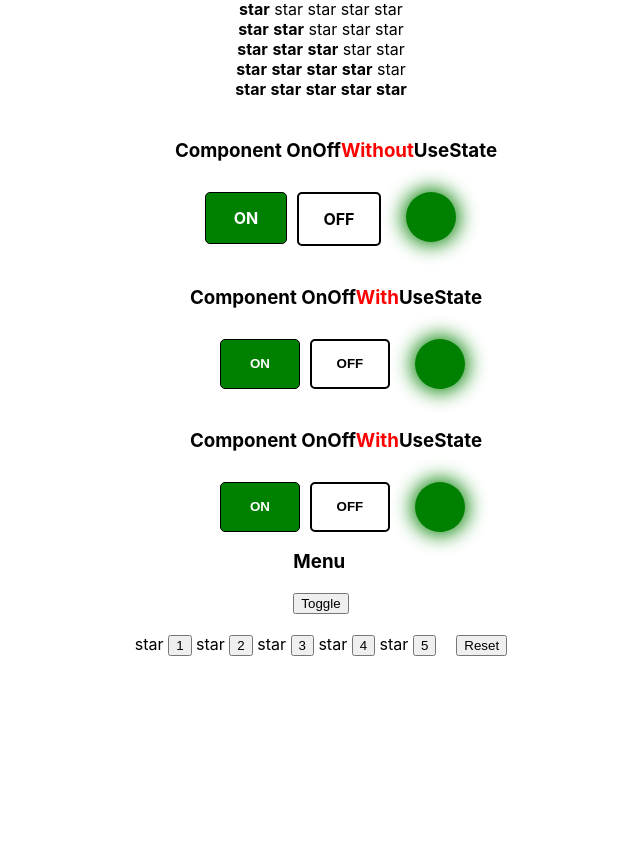
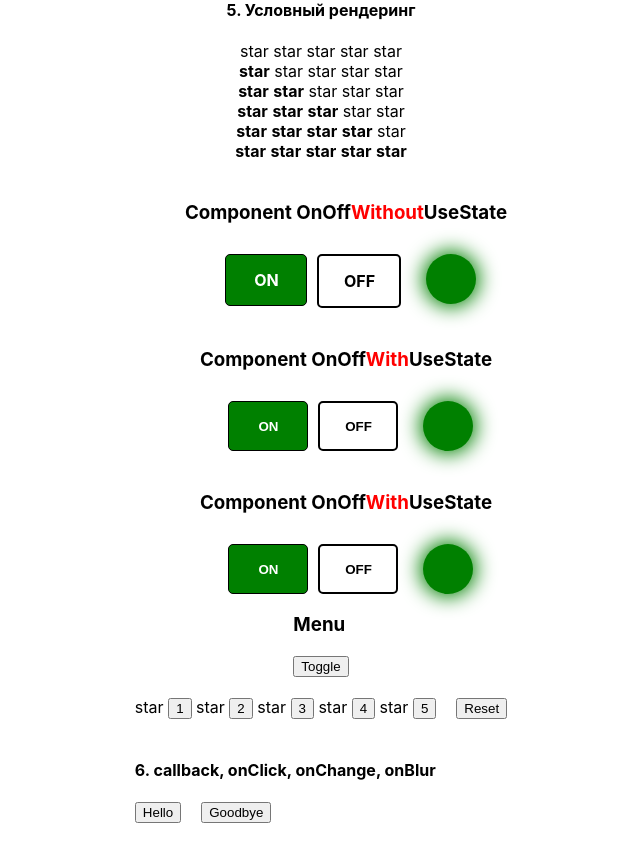
Before and after one commit to tamga05/React-kak_podrobno_React, a React (Create React App) app: page / in a window 1280 px wide. Shown: the part 300-1143 px from the top of the page, without its empty margins (319-959 px from the left). Before the commit the page ends 956 px from the top, so only its background shows below. Built offline with nearby package versions, Linux system fonts and the light colour scheme.

Commit message:
add 2 types callback button markup

```diff
--- a/src/App.tsx
+++ b/src/App.tsx
@@ -9,6 +9,13 @@ import {UncontrolledRating} from './components/UncontrolledRating/UncontrolledRa
 
 
 function App() {
+
+
+    const callBackHello = () => {
+        alert('Hello, Andrey !!!');
+    };
+
+
     return (
 
         <div className={'.App'}>
@@ -21,6 +28,7 @@ function App() {
                 <Accordion titleValue={'Menu'} collapsed={true}/>
                 <Accordion titleValue={'Users'} collapsed={false}/>
                 {/*Article 2*/}
+                <h4>5. Условный рендеринг</h4>
                 <Rating value={0}/>
                 <Rating value={1}/>
                 <Rating value={2}/>
@@ -33,7 +41,7 @@ function App() {
                 {/*<OnOffWithUseState on={true}/>*/}
                 <UncontrolledAccordion titleValue={'Menu'}/>
                 {/*<UncontrolledAccordion titleValue={'Users'}/>*/}
-                <UncontrolledRating/>
+                <UncontrolledRating callBack={callBackHello}/>
             </div>
         </div>
     );
--- a/src/components/OnOff/OnOffWithoutUseState.module.css
+++ b/src/components/OnOff/OnOffWithoutUseState.module.css
@@ -1,12 +1,13 @@
 .wrapper {
     display: flex;
+    justify-content: center;
     margin-top: 30px;
     margin-left: 60px;
 }
 
 .title {
     margin-top: 40px;
-    margin-left: 30px;
+    margin-left: 50px;
 }
 
 .span {
--- a/src/components/UncontrolledRating/UncontrolledRating.tsx
+++ b/src/components/UncontrolledRating/UncontrolledRating.tsx
@@ -1,10 +1,20 @@
 import React, {useState} from 'react';
 
 
-export function UncontrolledRating() {
+type callBackPropsType = {
+    callBack: () => void
+}
+
+
+export function UncontrolledRating(props: callBackPropsType) {
 
 
     let [value, setValue] = useState(0);
+
+
+    const callBackGoodbye = () => {
+        alert('Goodbye, Andrey !!!');
+    };
 
 
     const resetStyle = {
@@ -49,6 +59,13 @@ export function UncontrolledRating() {
             </button>
 
             <br/>
+            <br/>
+            <h4>6. callback, onClick, onChange, onBlur</h4>
+
+            <button onClick={props.callBack}>Hello</button>
+            <button onClick={callBackGoodbye} style={resetStyle}>Goodbye</button>
+            <br/>
+            <br/>
         </div>
     );
 }
```
